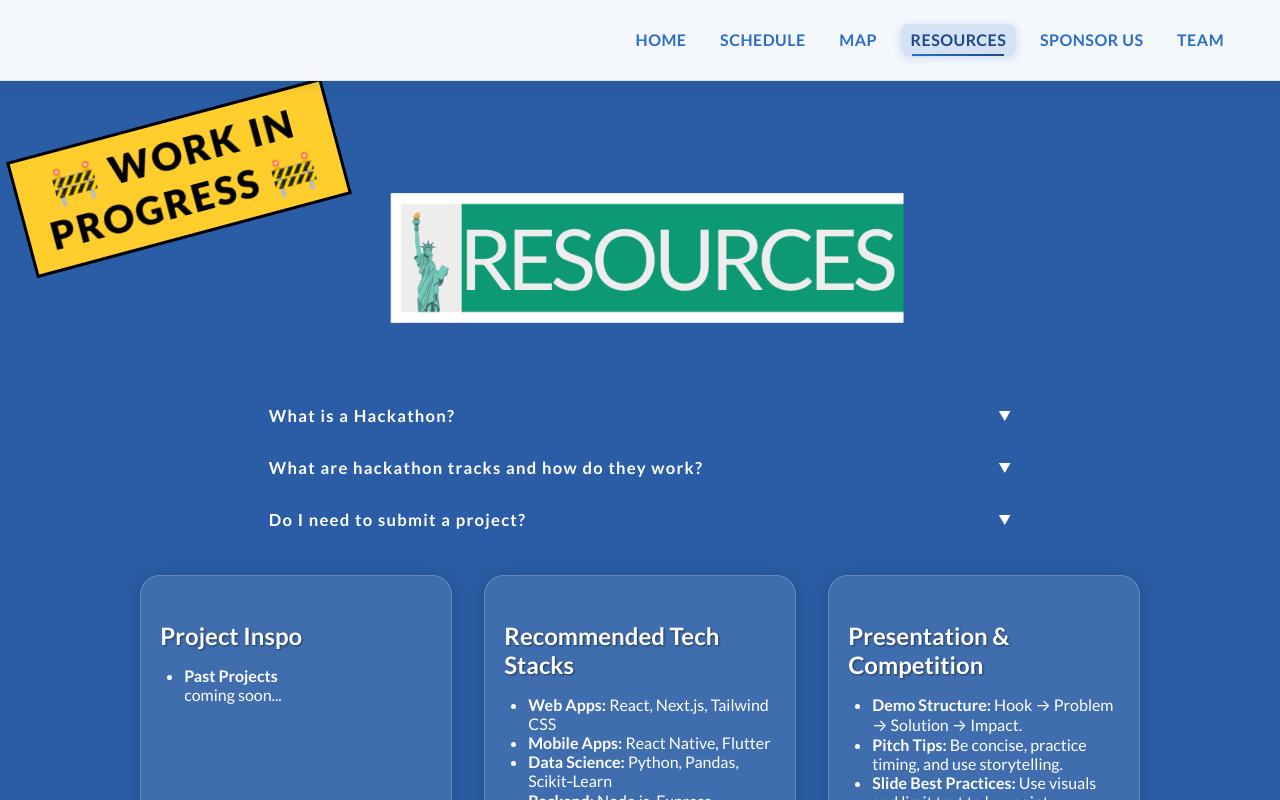
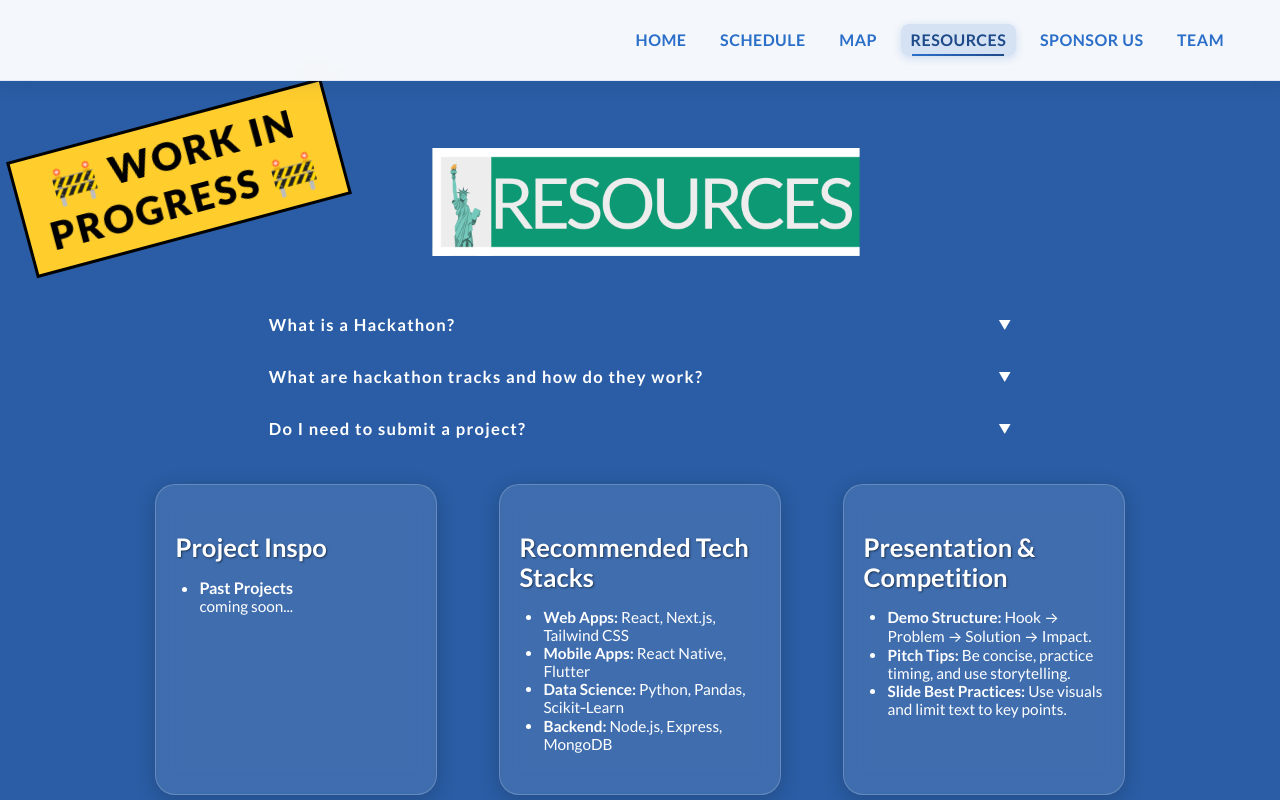
Before and after one commit to cu-divhacks/2025website, a React (Create React App) app in the folder 2025divhacks/: page /resources in a window 1280 px wide. Built offline with nearby package versions, Linux system fonts and the light colour scheme.

Commit message:
minor resources page changes

```diff
--- a/2025divhacks/src/pages/Resources.js
+++ b/2025divhacks/src/pages/Resources.js
@@ -49,9 +49,9 @@ export default function Resources() {
         style={{
           width: '100%',
           height: 'auto',
-          marginTop: '2vw',
-          maxWidth: '60vw',
-          minWidth: '50vw',
+          marginTop: '0.5vw',
+          maxWidth: '50vw',
+          minWidth: '40vw',
         }}
       />
       <div style={{
@@ -111,20 +111,20 @@ export default function Resources() {
         <div
           className="resource-card"
           style={{
-            // Remove background and boxShadow here to use CSS class
-            minWidth: '280px',
-            maxWidth: '400px',
-            flex: '1 1 320px',
+            width: '22vw',
+            minWidth: '250px',
+            maxWidth: '340px',
+            height: 'auto',
             color: '#fff',
             margin: '0 1vw',
             textAlign: 'left'
           }}
         >
-          <h2 className="card-title" style={{ color: '#fff', textShadow: '1px 1px 2px rgba(0, 0, 0, 0.5)', fontWeight: 600 }}>Project Inspo</h2>
+          <h2 className="card-title" style={{ color: '#fff', textShadow: '1px 1px 2px rgba(0, 0, 0, 0.5)', fontWeight: 600, fontSize: 'clamp(1.2rem, 2vw, 2rem)' }}>Project Inspo</h2>
           <ul style={{ paddingLeft: '1.5em' }}>
             <li>
               <b>Past Projects </b>
-              <div style={{ fontSize: '1rem', color: '#fff' }}>
+              <div style={{ fontSize: 'clamp(0.9rem, 1.2vw, 1.2rem)', color: '#fff' }}>
                 coming soon...
               </div>
             </li>
@@ -135,20 +135,21 @@ export default function Resources() {
         <div
           className="resource-card"
           style={{
-            minWidth: '280px',
-            maxWidth: '400px',
-            flex: '1 1 320px',
+            width: '22vw',
+            minWidth: '250px',
+            maxWidth: '340px',
+            height: 'auto',
             color: '#fff',
             margin: '0 1vw',
             textAlign: 'left'
           }}
         >
-          <h2 className="card-title" style={{ color: '#fff', textShadow: '1px 1px 2px rgba(0, 0, 0, 0.5)', fontWeight: 600 }}>Recommended Tech Stacks</h2>
+          <h2 className="card-title" style={{ color: '#fff', textShadow: '1px 1px 2px rgba(0, 0, 0, 0.5)', fontWeight: 600, fontSize: 'clamp(1.2rem, 2vw, 2rem)' }}>Recommended Tech Stacks</h2>
           <ul style={{ paddingLeft: '1.5em' }}>
-            <li><b>Web Apps:</b> React, Next.js, Tailwind CSS</li>
-            <li><b>Mobile Apps:</b> React Native, Flutter</li>
-            <li><b>Data Science:</b> Python, Pandas, Scikit‑Learn</li>
-            <li><b>Backend:</b> Node.js, Express, MongoDB</li>
+            <li style={{ fontSize: 'clamp(0.9rem, 1.2vw, 1.2rem)' }}><b>Web Apps:</b> React, Next.js, Tailwind CSS</li>
+            <li style={{ fontSize: 'clamp(0.9rem, 1.2vw, 1.2rem)' }}><b>Mobile Apps:</b> React Native, Flutter</li>
+            <li style={{ fontSize: 'clamp(0.9rem, 1.2vw, 1.2rem)' }}><b>Data Science:</b> Python, Pandas, Scikit‑Learn</li>
+            <li style={{ fontSize: 'clamp(0.9rem, 1.2vw, 1.2rem)' }}><b>Backend:</b> Node.js, Express, MongoDB</li>
           </ul>
         </div>
 
@@ -156,19 +157,20 @@ export default function Resources() {
         <div
           className="resource-card"
           style={{
-            minWidth: '280px',
-            maxWidth: '400px',
-            flex: '1 1 320px',
+            width: '22vw',
+            minWidth: '250px',
+            maxWidth: '340px',
+            height: 'auto',
             color: '#fff',
             margin: '0 1vw',
             textAlign: 'left'
           }}
         >
-          <h2 className="card-title" style={{ color: '#fff', textShadow: '1px 1px 2px rgba(0, 0, 0, 0.5)',fontWeight: 600 }}>Presentation & Competition</h2>
+          <h2 className="card-title" style={{ color: '#fff', textShadow: '1px 1px 2px rgba(0, 0, 0, 0.5)', fontWeight: 600, fontSize: 'clamp(1.2rem, 2vw, 2rem)' }}>Presentation & Competition</h2>
           <ul style={{ paddingLeft: '1.5em' }}>
-            <li><b>Demo Structure:</b> Hook → Problem → Solution → Impact.</li>
-            <li><b>Pitch Tips:</b> Be concise, practice timing, and use storytelling.</li>
-            <li><b>Slide Best Practices:</b> Use visuals and limit text to key points.</li>
+            <li style={{ fontSize: 'clamp(0.9rem, 1.2vw, 1.2rem)' }}><b>Demo Structure:</b> Hook → Problem → Solution → Impact.</li>
+            <li style={{ fontSize: 'clamp(0.9rem, 1.2vw, 1.2rem)' }}><b>Pitch Tips:</b> Be concise, practice timing, and use storytelling.</li>
+            <li style={{ fontSize: 'clamp(0.9rem, 1.2vw, 1.2rem)' }}><b>Slide Best Practices:</b> Use visuals and limit text to key points.</li>
           </ul>
         </div>
       </div>
@@ -178,12 +180,11 @@ export default function Resources() {
           src={workshopHeader}
           alt="Workshop Header"
           style={{
-            maxWidth: '35vw',
+            maxWidth: '40vw',
             minWidth: '20vw',
             width: '100%',
             height: 'auto',
             marginTop: '0.2vw',
-            marginBottom: '1vw',
           }}
         />
         <div style={{
```
Also changed, not shown: 2025divhacks/src/assets/workshop_header.png.
